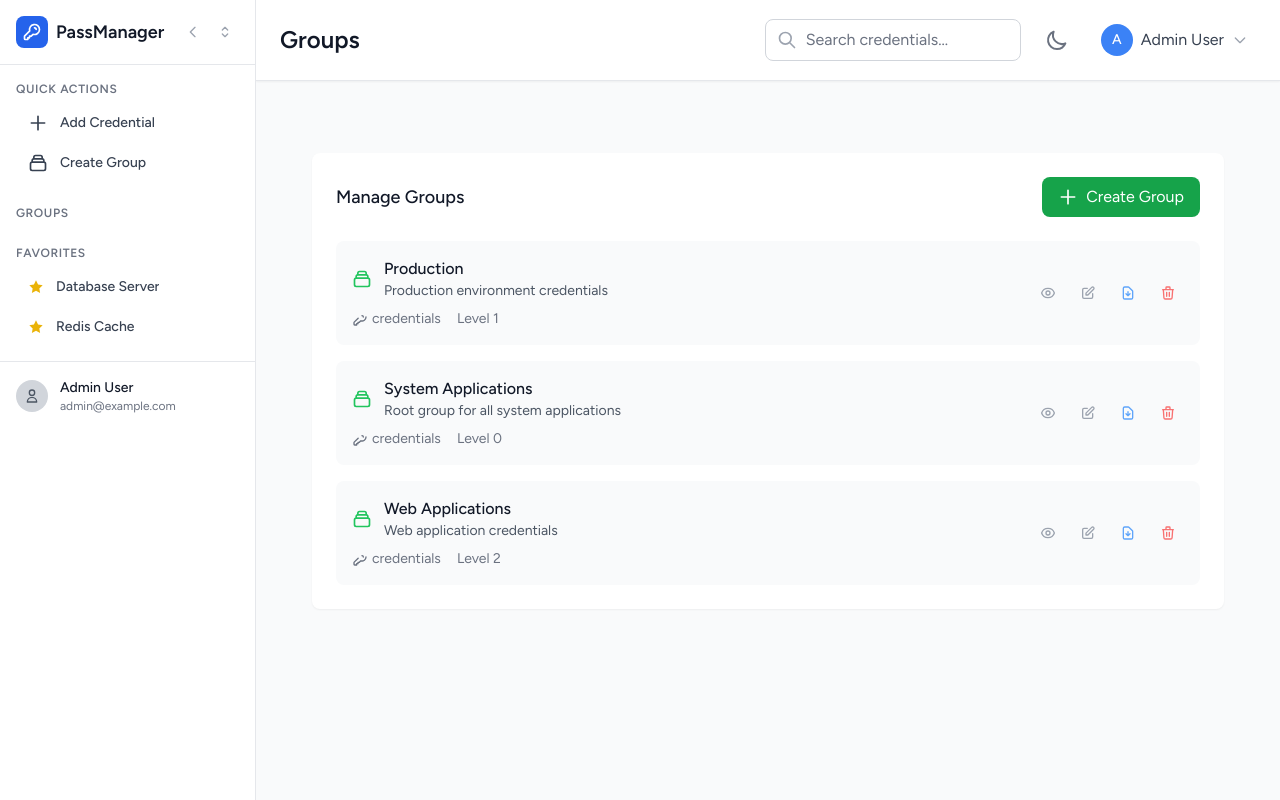
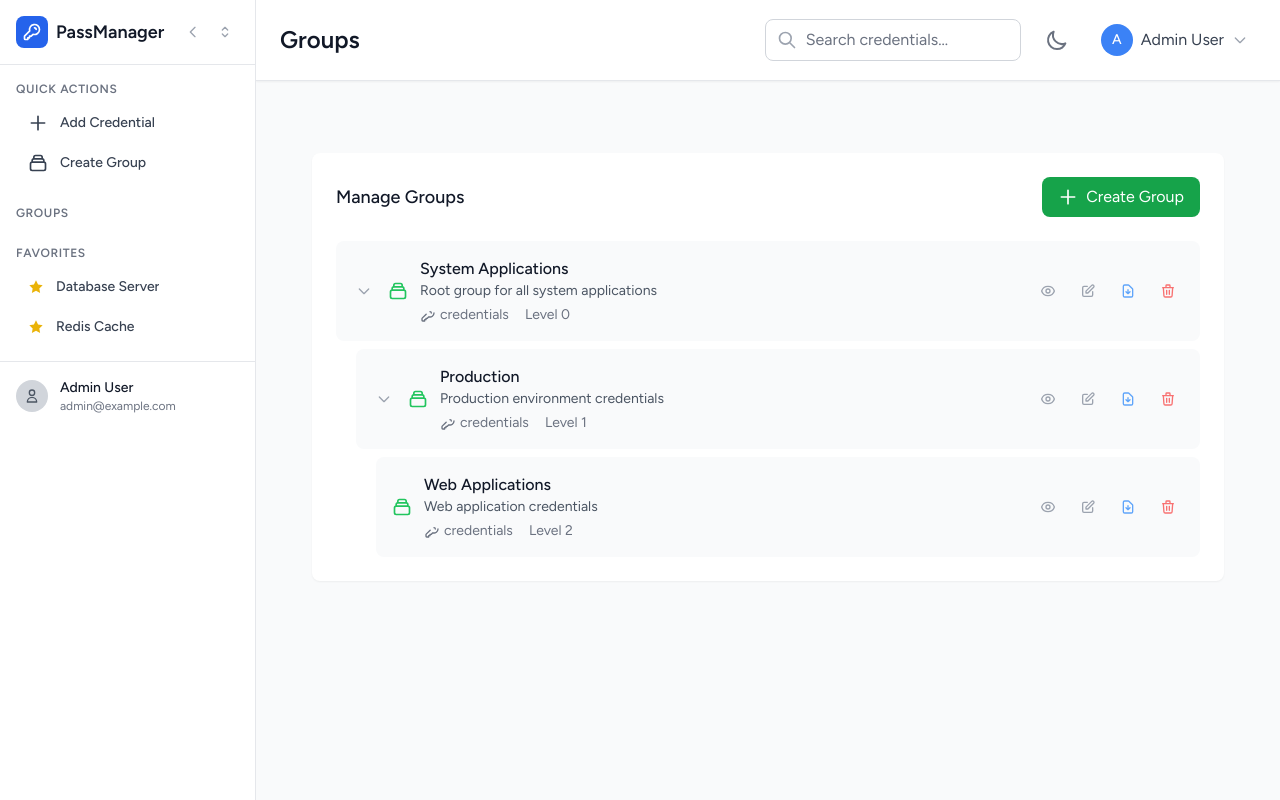
Before and after one commit to tagresorts/litepw-store, a Laravel app: page /groups in a window 1280 px wide. Run offline with Laravel 12, Linux system fonts and the light colour scheme; a user stored in the database is signed in; data comes from the database, SQL or seed files in the repository; style sheets or scripts are compiled from the project's sources; some libraries are stand-ins or nearby versions.

Commit message:
Implement hierarchical tree view for Groups index page
- Created GroupTreeNode component for recursive tree display
- Updated Groups Index to show parent-child relationships
- Added expand/collapse functionality for nested groups
- Added visual indentation and connecting lines
- Groups now display as: AWS > ASCII > Production, Dev, UAT > OS, DB
- Updated GroupController to order by level then name
- Added proper tree structure with visual hierarchy

```diff
--- a/password-manager/app/Http/Controllers/GroupController.php
+++ b/password-manager/app/Http/Controllers/GroupController.php
@@ -16,6 +16,7 @@ class GroupController extends Controller
     {
         $groups = Group::where('created_by', auth()->id())
             ->withCount('credentials')
+            ->orderBy('level')
             ->orderBy('name')
             ->get();
 
--- /dev/null
+++ b/password-manager/resources/js/Components/Groups/GroupTreeNode.vue
@@ -0,0 +1,166 @@
+<template>
+    <div class="group-tree-node">
+        <!-- Current Group -->
+        <div
+            class="flex items-center justify-between p-4 bg-gray-50 rounded-lg hover:bg-gray-100 transition-colors"
+            :style="{ marginLeft: `${level * 20}px` }"
+        >
+            <div class="flex items-center space-x-3">
+                <!-- Expand/Collapse Button -->
+                <button
+                    v-if="hasChildren"
+                    @click="toggleExpanded"
+                    class="p-1 text-gray-400 hover:text-gray-600 rounded"
+                >
+                    <svg
+                        class="w-4 h-4 transition-transform"
+                        :class="{ 'rotate-90': expanded }"
+                        fill="none"
+                        stroke="currentColor"
+                        viewBox="0 0 24 24"
+                    >
+                        <path stroke-linecap="round" stroke-linejoin="round" stroke-width="2" d="M9 5l7 7-7 7" />
+                    </svg>
+                </button>
+
+                <!-- Group Icon -->
+                <svg class="w-5 h-5 text-green-500" fill="none" stroke="currentColor" viewBox="0 0 24 24">
+                    <path stroke-linecap="round" stroke-linejoin="round" stroke-width="2" d="M19 11H5m14 0a2 2 0 012 2v6a2 2 0 01-2 2H5a2 2 0 01-2-2v-6a2 2 0 012-2m14 0V9a2 2 0 00-2-2M5 11V9a2 2 0 012-2m0 0V5a2 2 0 012-2h6a2 2 0 012 2v2M7 7h10" />
+                </svg>
+
+                <!-- Group Info -->
+                <div>
+                    <h4 class="font-medium text-gray-900">{{ group.name }}</h4>
+                    <p v-if="group.description" class="text-sm text-gray-600">{{ group.description }}</p>
+                    <div class="mt-1 flex items-center space-x-4 text-sm text-gray-500">
+                        <span class="flex items-center">
+                            <svg class="w-4 h-4 mr-1" fill="none" stroke="currentColor" viewBox="0 0 24 24">
+                                <path stroke-linecap="round" stroke-linejoin="round" stroke-width="2" d="M15 7a2 2 0 012 2m4 0a6 6 0 01-7.743 5.743L11 17H9v2H7v2H4a1 1 0 01-1-1v-2.586a1 1 0 01.293-.707l5.964-5.964A6 6 0 1721 9z" />
+                            </svg>
+                            {{ group.credential_count }} credentials
+                        </span>
+                        <span>Level {{ group.level }}</span>
+                    </div>
+                </div>
+            </div>
+
+            <!-- Actions -->
+            <div class="flex items-center space-x-2">
+                <Link
+                    :href="route('groups.show', group.id)"
+                    class="p-2 text-gray-400 hover:text-gray-600 rounded-md hover:bg-white"
+                    title="View"
+                >
+                    <svg class="w-4 h-4" fill="none" stroke="currentColor" viewBox="0 0 24 24">
+                        <path stroke-linecap="round" stroke-linejoin="round" stroke-width="2" d="M15 12a3 3 0 11-6 0 3 3 0 016 0z" />
+                        <path stroke-linecap="round" stroke-linejoin="round" stroke-width="2" d="M2.458 12C3.732 7.943 7.523 5 12 5c4.478 0 8.268 2.943 9.542 7-1.274 4.057-5.064 7-9.542 7-4.477 0-8.268-2.943-9.542-7z" />
+                    </svg>
+                </Link>
+                <Link
+                    :href="route('groups.edit', group.id)"
+                    class="p-2 text-gray-400 hover:text-gray-600 rounded-md hover:bg-white"
+                    title="Edit"
+                >
+                    <svg class="w-4 h-4" fill="none" stroke="currentColor" viewBox="0 0 24 24">
+                        <path stroke-linecap="round" stroke-linejoin="round" stroke-width="2" d="M11 5H6a2 2 0 00-2 2v11a2 2 0 002 2h11a2 2 0 002-2v-5m-1.414-9.414a2 2 0 112.828 2.828L11.828 15H9v-2.828l8.586-8.586z" />
+                    </svg>
+                </Link>
+                <Link
+                    :href="route('groups.export', group.id)"
+                    class="p-2 text-blue-400 hover:text-blue-600 rounded-md hover:bg-white"
+                    title="Export"
+                >
+                    <svg class="w-4 h-4" fill="none" stroke="currentColor" viewBox="0 0 24 24">
+                        <path stroke-linecap="round" stroke-linejoin="round" stroke-width="2" d="M12 10v6m0 0l-3-3m3 3l3-3m2 8H7a2 2 0 01-2-2V5a2 2 0 012-2h5.586a1 1 0 01.707.293l5.414 5.414a1 1 0 01.293.707V19a2 2 0 01-2 2z" />
+                    </svg>
+                </Link>
+                <button
+                    @click="$emit('delete', group.id)"
+                    class="p-2 text-red-400 hover:text-red-600 rounded-md hover:bg-white"
+                    title="Delete"
+                >
+                    <svg class="w-4 h-4" fill="none" stroke="currentColor" viewBox="0 0 24 24">
+                        <path stroke-linecap="round" stroke-linejoin="round" stroke-width="2" d="M19 7l-.867 12.142A2 2 0 0116.138 21H7.862a2 2 0 01-1.995-1.858L5 7m5 4v6m4-6v6m1-10V4a1 1 0 00-1-1h-4a1 1 0 00-1 1v3M4 7h16" />
+                    </svg>
+                </button>
+            </div>
+        </div>
+
+        <!-- Children Groups -->
+        <div v-if="hasChildren && expanded" class="mt-2">
+            <GroupTreeNode
+                v-for="child in children"
+                :key="child.id"
+                :group="child"
+                :all-groups="allGroups"
+                :level="level + 1"
+                @delete="$emit('delete', $event)"
+            />
+        </div>
+    </div>
+</template>
+
+<script setup lang="ts">
+import { computed, ref } from 'vue';
+import { Link } from '@inertiajs/vue3';
+
+interface Group {
+    id: number;
+    name: string;
+    description: string;
+    parent_id: number | null;
+    level: number;
+    credential_count: number;
+    created_at: string;
+    updated_at: string;
+}
+
+interface Props {
+    group: Group;
+    allGroups: Group[];
+    level?: number;
+}
+
+const props = withDefaults(defineProps<Props>(), {
+    level: 0
+});
+
+const emit = defineEmits<{
+    delete: [groupId: number]
+}>();
+
+const expanded = ref(true);
+
+const children = computed(() => {
+    return props.allGroups.filter(group => group.parent_id === props.group.id);
+});
+
+const hasChildren = computed(() => {
+    return children.value.length > 0;
+});
+
+const toggleExpanded = () => {
+    expanded.value = !expanded.value;
+};
+</script>
+
+<style scoped>
+.group-tree-node {
+    position: relative;
+}
+
+.group-tree-node::before {
+    content: '';
+    position: absolute;
+    left: 20px;
+    top: 0;
+    bottom: 0;
+    width: 1px;
+    background-color: #e5e7eb;
+    opacity: 0.5;
+}
+
+.group-tree-node:last-child::before {
+    display: none;
+}
+</style>
--- a/password-manager/resources/js/Pages/Groups/Index.vue
+++ b/password-manager/resources/js/Pages/Groups/Index.vue
@@ -37,72 +37,19 @@
                             </Link>
                         </div>
 
-                        <div v-else class="space-y-4">
-                            <div
-                                v-for="group in groups"
-                                :key="group.id"
-                                class="bg-gray-50 rounded-lg p-4 hover:bg-gray-100 transition-colors"
-                            >
-                                <div class="flex items-center justify-between">
-                                    <div class="flex-1">
-                                        <div class="flex items-center space-x-3">
-                                            <svg class="w-5 h-5 text-green-500" fill="none" stroke="currentColor" viewBox="0 0 24 24">
-                                                <path stroke-linecap="round" stroke-linejoin="round" stroke-width="2" d="M19 11H5m14 0a2 2 0 012 2v6a2 2 0 01-2 2H5a2 2 0 01-2-2v-6a2 2 0 012-2m14 0V9a2 2 0 00-2-2M5 11V9a2 2 0 012-2m0 0V5a2 2 0 012-2h6a2 2 0 012 2v2M7 7h10" />
-                                            </svg>
-                                            <div>
-                                                <h4 class="font-medium text-gray-900">{{ group.name }}</h4>
-                                                <p v-if="group.description" class="text-sm text-gray-600">{{ group.description }}</p>
-                                            </div>
-                                        </div>
-                                        <div class="mt-2 flex items-center space-x-4 text-sm text-gray-500">
-                                            <span class="flex items-center">
-                                                <svg class="w-4 h-4 mr-1" fill="none" stroke="currentColor" viewBox="0 0 24 24">
-                                                    <path stroke-linecap="round" stroke-linejoin="round" stroke-width="2" d="M15 7a2 2 0 012 2m4 0a6 6 0 01-7.743 5.743L11 17H9v2H7v2H4a1 1 0 01-1-1v-2.586a1 1 0 01.293-.707l5.964-5.964A6 6 0 1721 9z" />
-                                                </svg>
-                                                {{ group.credential_count }} credentials
-                                            </span>
-                                            <span>Level {{ group.level }}</span>
-                                        </div>
-                                    </div>
-                                    <div class="flex items-center space-x-2">
-                                        <Link
-                                            :href="route('groups.show', group.id)"
-                                            class="p-2 text-gray-400 hover:text-gray-600 rounded-md hover:bg-white"
-                                            title="View"
-                                        >
-                                            <svg class="w-4 h-4" fill="none" stroke="currentColor" viewBox="0 0 24 24">
-                                                <path stroke-linecap="round" stroke-linejoin="round" stroke-width="2" d="M15 12a3 3 0 11-6 0 3 3 0 016 0z" />
-                                                <path stroke-linecap="round" stroke-linejoin="round" stroke-width="2" d="M2.458 12C3.732 7.943 7.523 5 12 5c4.478 0 8.268 2.943 9.542 7-1.274 4.057-5.064 7-9.542 7-4.477 0-8.268-2.943-9.542-7z" />
-                                            </svg>
-                                        </Link>
-                                        <Link
-                                            :href="route('groups.edit', group.id)"
-                                            class="p-2 text-gray-400 hover:text-gray-600 rounded-md hover:bg-white"
-                                            title="Edit"
-                                        >
-                                            <svg class="w-4 h-4" fill="none" stroke="currentColor" viewBox="0 0 24 24">
-                                                <path stroke-linecap="round" stroke-linejoin="round" stroke-width="2" d="M11 5H6a2 2 0 00-2 2v11a2 2 0 002 2h11a2 2 0 002-2v-5m-1.414-9.414a2 2 0 112.828 2.828L11.828 15H9v-2.828l8.586-8.586z" />
-                                            </svg>
-                                        </Link>
-                                        <Link
-                                            :href="route('groups.export', group.id)"
-                                            class="p-2 text-blue-400 hover:text-blue-600 rounded-md hover:bg-white"
-                                            title="Export"
-                                        >
-                                            <svg class="w-4 h-4" fill="none" stroke="currentColor" viewBox="0 0 24 24">
-                                                <path stroke-linecap="round" stroke-linejoin="round" stroke-width="2" d="M12 10v6m0 0l-3-3m3 3l3-3m2 8H7a2 2 0 01-2-2V5a2 2 0 012-2h5.586a1 1 0 01.707.293l5.414 5.414a1 1 0 01.293.707V19a2 2 0 01-2 2z" />
-                                            </svg>
-                                        </Link>
-                                        <button
-                                            @click="deleteGroup(group.id)"
-                                            class="p-2 text-red-400 hover:text-red-600 rounded-md hover:bg-white"
-                                            title="Delete"
-                                        >
-                                            <svg class="w-4 h-4" fill="none" stroke="currentColor" viewBox="0 0 24 24">
-                                                <path stroke-linecap="round" stroke-linejoin="round" stroke-width="2" d="M19 7l-.867 12.142A2 2 0 0116.138 21H7.862a2 2 0 01-1.995-1.858L5 7m5 4v6m4-6v6m1-10V4a1 1 0 00-1-1h-4a1 1 0 00-1 1v3M4 7h16" />
-                                            </svg>
-                                        </button>
-                                    </div>
+                        <div v-else>
+                            <!-- Tree View -->
+                            <div class="space-y-2">
+                                <div
+                                    v-for="group in rootGroups"
+                                    :key="group.id"
+                                    class="group-item"
+                                >
+                                    <GroupTreeNode
+                                        :group="group"
+                                        :all-groups="groups"
+                                        @delete="deleteGroup"
+                                    />
                                 </div>
                             </div>
                         </div>
@@ -115,12 +62,15 @@
 
 <script setup lang="ts">
 import { Head, Link, router } from '@inertiajs/vue3';
+import { computed } from 'vue';
 import SidebarLayout from '@/Layouts/SidebarLayout.vue';
+import GroupTreeNode from '@/Components/Groups/GroupTreeNode.vue';
 
 interface Group {
     id: number;
     name: string;
     description: string;
+    parent_id: number | null;
     level: number;
     credential_count: number;
     created_at: string;
@@ -129,9 +79,14 @@ interface Group {
 
 interface Props {
     groups: Group[];
+    navigationTree: any[];
 }
 
-defineProps<Props>();
+const props = defineProps<Props>();
+
+const rootGroups = computed(() => {
+    return props.groups.filter(group => group.parent_id === null);
+});
 
 const deleteGroup = (groupId: number) => {
     if (confirm('Are you sure you want to delete this group? This will not delete the credentials in it.')) {
@@ -139,3 +94,20 @@ const deleteGroup = (groupId: number) => {
     }
 };
 </script>
+
+<style scoped>
+.group-item {
+    position: relative;
+}
+
+.group-item:not(:last-child)::after {
+    content: '';
+    position: absolute;
+    left: 0;
+    top: 50px;
+    bottom: -10px;
+    width: 1px;
+    background-color: #e5e7eb;
+    opacity: 0.3;
+}
+</style>
```
